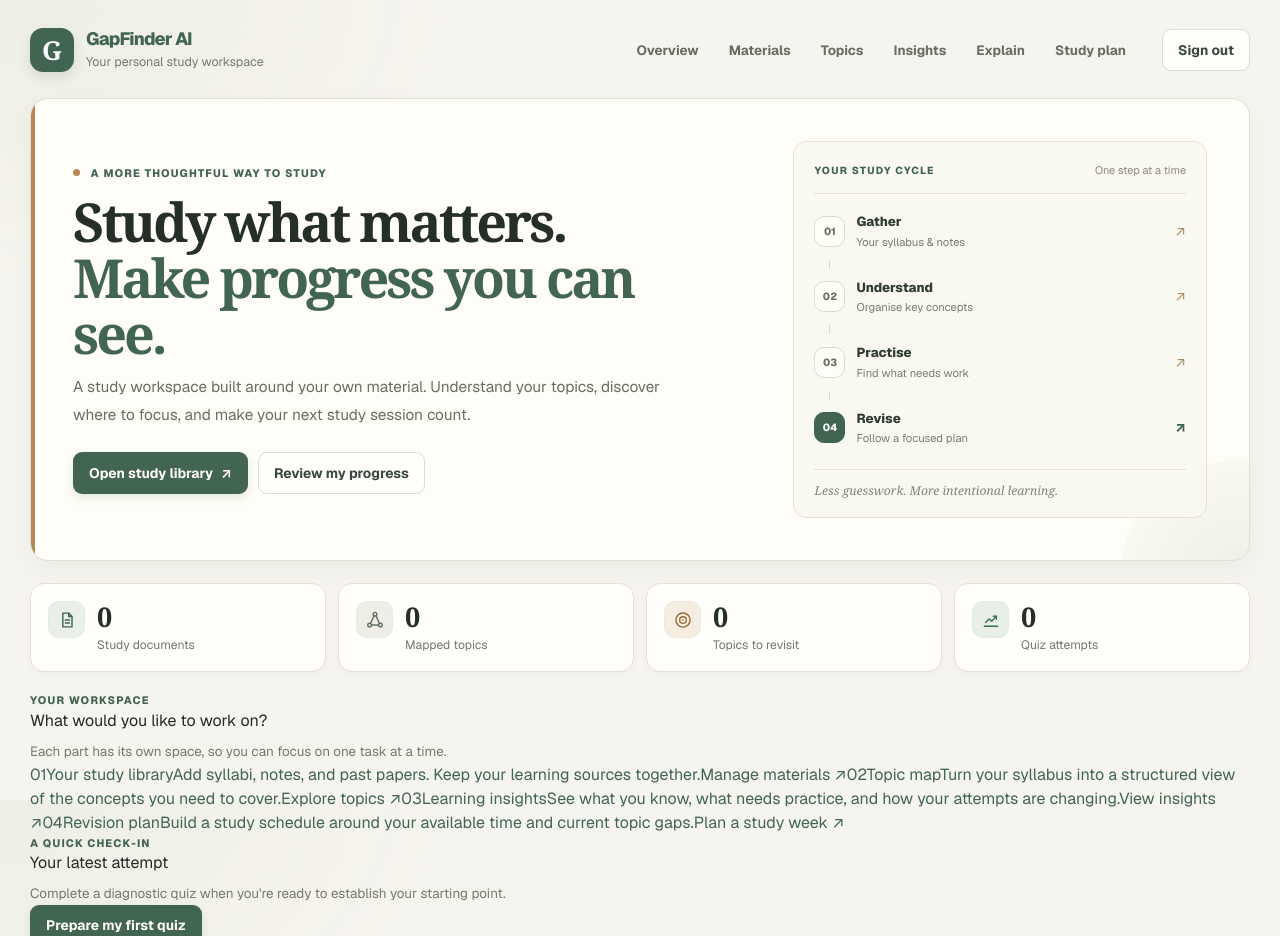
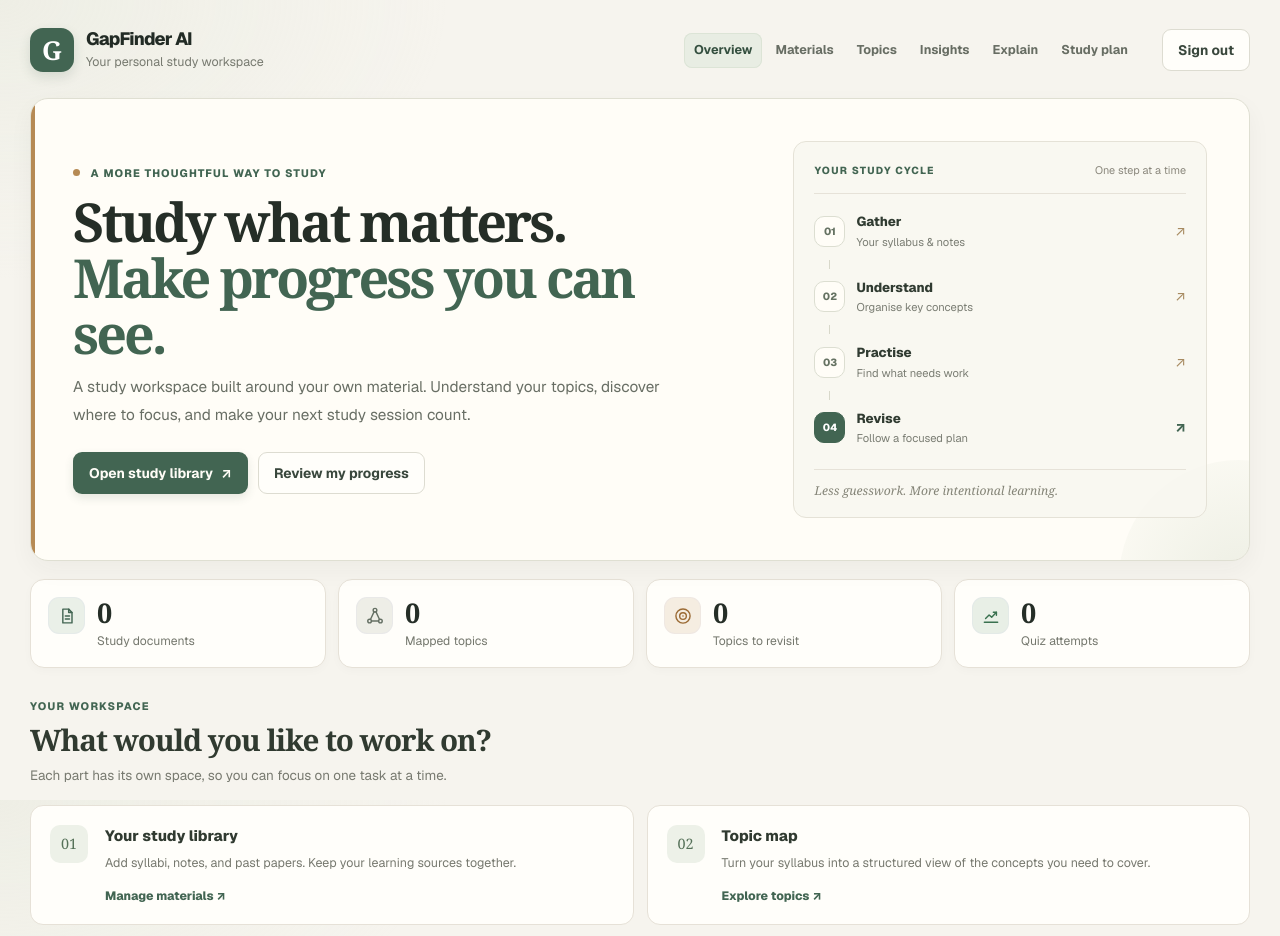
Before and after one commit to Dishagupta275/GapFinder_AI, a Next.js app: page / in a window 1280 px wide. Shown: the top 936 px of the page. Built offline with nearby package versions, Linux system fonts and the light colour scheme; no server answers; the database is empty.

Commit message:
Add styles for focused multi-page study workspace

```diff
--- a/src/app/globals.css
+++ b/src/app/globals.css
@@ -927,3 +927,238 @@ button:focus-visible, a:focus-visible, input:focus-visible, select:focus-visible
   .study-cycle { padding: 16px; }
   .stat-card { background: #fffefa; }
 }
+
+
+/* Focused multi-page workspace */
+.brand-link { color: inherit; text-decoration: none; }
+.brand-link:hover { color: inherit; }
+.app-header-right { max-width: 100%; }
+.header-nav a.nav-active {
+  color: #344f3f;
+  background: #e8ede3;
+  box-shadow: inset 0 0 0 1px #dce4d6;
+}
+.app-header .header-nav { gap: 3px; }
+.app-header .header-nav a { padding: 8px 10px; white-space: nowrap; font-size: 0.79rem; }
+.account-actions { flex-wrap: nowrap; }
+.workspace-heading {
+  display: flex;
+  flex-direction: column;
+  align-items: flex-start;
+  gap: 2px;
+  margin: 14px 0 26px;
+  max-width: 780px;
+}
+.workspace-heading .page-title { margin-top: 5px; }
+.workspace-heading .page-description { max-width: 720px; margin-top: 8px; }
+.workspace-heading-actions {
+  max-width: none;
+  flex-direction: row;
+  align-items: flex-end;
+  justify-content: space-between;
+  gap: 20px;
+}
+.workspace-heading-actions > div:first-child { max-width: 720px; }
+.workspace-grid { display: grid; grid-template-columns: minmax(0, 1fr); gap: 17px; }
+.materials-layout { grid-template-columns: minmax(0, 0.92fr) minmax(0, 1.08fr); align-items: start; }
+.materials-layout > .section-card { min-width: 0; }
+.materials-note {
+  display: flex;
+  align-items: flex-start;
+  gap: 11px;
+  margin-top: 16px;
+  padding: 15px 17px;
+  border: 1px solid #e5e1d6;
+  border-radius: 11px;
+  background: #f1f1e8;
+  color: #73776b;
+  font-size: 0.79rem;
+  line-height: 1.7;
+}
+.materials-note p { margin: 0; }
+.materials-note strong { color: #465a48; font-weight: 750; }
+.materials-note-mark {
+  display: grid;
+  place-items: center;
+  width: 22px;
+  height: 22px;
+  flex: 0 0 auto;
+  border-radius: 50%;
+  color: #45654e;
+  background: #dfe8d9;
+  font-family: Georgia, "Times New Roman", serif;
+  font-weight: 700;
+  font-size: 0.8rem;
+}
+.topic-workspace-card { position: relative; min-height: 170px; padding: 18px 18px 15px !important; }
+.topic-card-index { margin-bottom: 17px; color: #b7a98f; font-family: Georgia, "Times New Roman", serif; font-size: 1.3rem; }
+.topic-source-line { display: flex; align-items: center; gap: 7px; margin-top: 15px; padding-top: 11px; border-top: 1px solid #ede9df; color: #87877b; font-size: 0.72rem; }
+.source-dot { width: 6px; height: 6px; border-radius: 50%; background: #c9c8bc; }
+.source-dot-active { background: #6f906f; }
+.explain-workspace-grid { display: grid; grid-template-columns: minmax(0, 1.4fr) minmax(260px, 0.8fr); gap: 18px; align-items: start; }
+.explain-main-card { min-width: 0; }
+.explain-guidance {
+  padding: 21px;
+  border: 1px solid #e4e2d6;
+  border-radius: 14px;
+  background: #f1f2e9;
+}
+.explain-guidance h2 {
+  margin: 9px 0 16px;
+  color: #344538;
+  font-family: Georgia, "Times New Roman", serif;
+  font-size: 1.35rem;
+  line-height: 1.25;
+}
+.explain-guidance ol { display: grid; gap: 15px; margin: 0; padding: 0; list-style: none; }
+.explain-guidance li { display: flex; align-items: flex-start; gap: 10px; }
+.explain-guidance li > span {
+  display: grid;
+  place-items: center;
+  width: 28px;
+  height: 28px;
+  flex: 0 0 auto;
+  border: 1px solid #d5ddcf;
+  border-radius: 8px;
+  color: #59745b;
+  background: #fafaf5;
+  font-size: 0.65rem;
+  font-weight: 800;
+}
+.explain-guidance li strong { display: block; color: #465446; font-size: 0.8rem; }
+.explain-guidance li p { margin: 4px 0 0; color: #777a70; font-size: 0.75rem; line-height: 1.6; }
+.explain-guidance a:not(.btn) { color: #426552; font-weight: 700; }
+.insight-summary-grid { display: grid; grid-template-columns: repeat(4, minmax(0, 1fr)); gap: 12px; margin-bottom: 19px; }
+.insight-summary-card {
+  display: grid;
+  justify-items: start;
+  align-content: start;
+  gap: 9px;
+  min-width: 0;
+  padding: 16px;
+  border: 1px solid #e6e1d7;
+  border-radius: 12px;
+  background: #fffefa;
+}
+.insight-summary-card > strong { color: #303a30; font-family: Georgia, "Times New Roman", serif; font-size: 2rem; font-weight: 700; line-height: 1; }
+.insight-summary-card > p { margin: 0; color: #77796f; font-size: 0.73rem; line-height: 1.5; }
+.insight-summary-featured { background: #edf1e8; border-color: #dae2d4; }
+.insight-score-label { color: #59715a; font-size: 0.68rem; font-weight: 750; letter-spacing: 0.06em; text-transform: uppercase; }
+.insight-footnote {
+  margin-top: 15px;
+  padding: 16px 18px;
+  border-top: 1px solid #e4e0d6;
+  color: #77796f;
+  font-size: 0.77rem;
+  line-height: 1.75;
+}
+.insight-footnote strong { display: block; margin-bottom: 5px; color: #4c5a4b; font-size: 0.8rem; }
+.insight-footnote p { display: flex; align-items: center; gap: 7px; flex-wrap: wrap; margin: 0; }
+.study-plan-setup { margin-bottom: 17px; }
+.plan-prerequisite {
+  display: grid;
+  gap: 5px;
+  margin-bottom: 16px;
+  padding: 13px 15px;
+  border: 1px solid #e5e1d6;
+  border-radius: 10px;
+  background: #f6f5ee;
+  color: #77796f;
+  font-size: 0.78rem;
+  line-height: 1.55;
+}
+.plan-prerequisite strong { color: #465a48; }
+.text-link { color: #426552; font-size: 0.8rem; font-weight: 750; text-decoration: none; }
+.text-link:hover { color: #304d3d; text-decoration: underline; }
+.overview-hero { margin-bottom: 18px; }
+.overview-stats { margin-bottom: 30px; }
+.overview-next { margin-top: 18px; }
+.overview-section-intro { margin-bottom: 18px; max-width: 670px; }
+.overview-section-title {
+  margin: 7px 0 0;
+  color: #303a30;
+  font-family: Georgia, "Times New Roman", serif;
+  font-size: clamp(1.45rem, 2.7vw, 1.85rem);
+  font-weight: 700;
+  line-height: 1.2;
+  letter-spacing: -0.035em;
+}
+.shortcut-grid { display: grid; grid-template-columns: repeat(2, minmax(0, 1fr)); gap: 13px; }
+.shortcut-card {
+  display: grid;
+  grid-template-columns: 42px minmax(0, 1fr);
+  column-gap: 13px;
+  padding: 19px;
+  border: 1px solid #e6e1d7;
+  border-radius: 13px;
+  background: #fffefa;
+  color: inherit;
+  text-decoration: none;
+  transition: border-color 160ms ease, background-color 160ms ease, transform 160ms ease;
+}
+.shortcut-card:hover { border-color: #cbd6c6; background: #fcfcf6; transform: translateY(-2px); color: inherit; }
+.shortcut-number {
+  display: grid;
+  place-items: center;
+  width: 38px;
+  height: 38px;
+  grid-row: span 3;
+  border-radius: 10px;
+  background: #edf1e8;
+  color: #557158;
+  font-family: Georgia, "Times New Roman", serif;
+  font-size: 0.9rem;
+}
+.shortcut-title { color: #303a30; font-size: 0.94rem; font-weight: 750; }
+.shortcut-copy { margin-top: 5px; color: #77796f; font-size: 0.78rem; line-height: 1.65; }
+.shortcut-action { margin-top: 14px; color: #426552; font-size: 0.76rem; font-weight: 800; }
+.overview-latest {
+  display: flex;
+  align-items: center;
+  justify-content: space-between;
+  gap: 25px;
+  margin-top: 25px;
+  padding: 21px 23px;
+  border: 1px solid #e3e2d5;
+  border-radius: 13px;
+  background: #f1f2e9;
+}
+.overview-latest > div:first-child { max-width: 600px; }
+.latest-score {
+  display: grid;
+  justify-items: end;
+  gap: 4px;
+  min-width: 150px;
+}
+.latest-score-label { color: #77796f; font-size: 0.69rem; font-weight: 750; text-transform: uppercase; letter-spacing: 0.07em; }
+.latest-score strong { color: #3d5f46; font-family: Georgia, "Times New Roman", serif; font-size: 2.1rem; line-height: 1; }
+.latest-score-detail { color: #77796f; font-size: 0.72rem; }
+.latest-score .text-link { margin-top: 4px; }
+
+@media (max-width: 1120px) {
+  .app-header { align-items: flex-start; flex-direction: column; }
+  .app-header-right { width: 100%; justify-content: space-between; }
+  .materials-layout { grid-template-columns: minmax(0, 1fr); }
+  .explain-workspace-grid { grid-template-columns: minmax(0, 1fr); }
+  .explain-guidance { order: 2; }
+}
+@media (max-width: 900px) {
+  .insight-summary-grid { grid-template-columns: repeat(2, minmax(0, 1fr)); }
+  .insights-grid { grid-template-columns: minmax(0, 1fr); }
+}
+@media (max-width: 620px) {
+  .app-header-right { align-items: flex-start; flex-direction: column; }
+  .app-header .header-nav { width: 100%; overflow-x: auto; flex-wrap: nowrap; padding-bottom: 3px; }
+  .app-header .header-nav a { flex: 0 0 auto; }
+  .account-actions { justify-content: space-between; }
+  .workspace-heading-actions { align-items: flex-start; flex-direction: column; }
+  .workspace-heading-actions .section-action { width: 100%; }
+  .workspace-heading-actions .section-action .btn { width: 100%; }
+  .shortcut-grid { grid-template-columns: minmax(0, 1fr); }
+  .overview-latest { align-items: flex-start; flex-direction: column; padding: 18px; }
+  .latest-score { justify-items: start; }
+  .insight-summary-grid { gap: 9px; }
+  .insight-summary-card { padding: 13px; }
+  .insight-summary-card > strong { font-size: 1.7rem; }
+  .insight-footnote p { align-items: flex-start; }
+}
```
